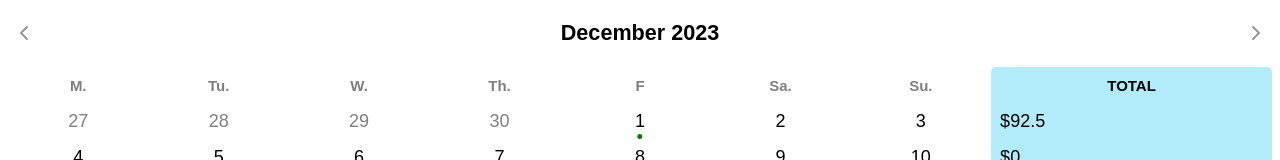
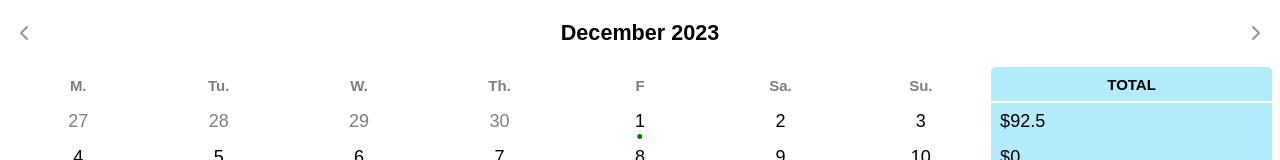
Before and after one commit to MinhQuan-Tran/Payment-Calculator, a Vue app in the folder Payment Calculator/: page / in a window 1280 px wide. Shown: the top 160 px of the page. Built offline with nearby package versions, Linux system fonts and the light colour scheme.

Commit message:
Update UI

```diff
--- a/Payment Calculator/src/components/WeekSchedule.vue
+++ b/Payment Calculator/src/components/WeekSchedule.vue
@@ -227,6 +227,7 @@ export default {
     background-color: rgba(0, 188, 235, 0.3);
     border-top-left-radius: var(--border-radius);
     border-top-right-radius: var(--border-radius);
+    border-bottom: 2px solid white;
 }
 
 .total {
```
